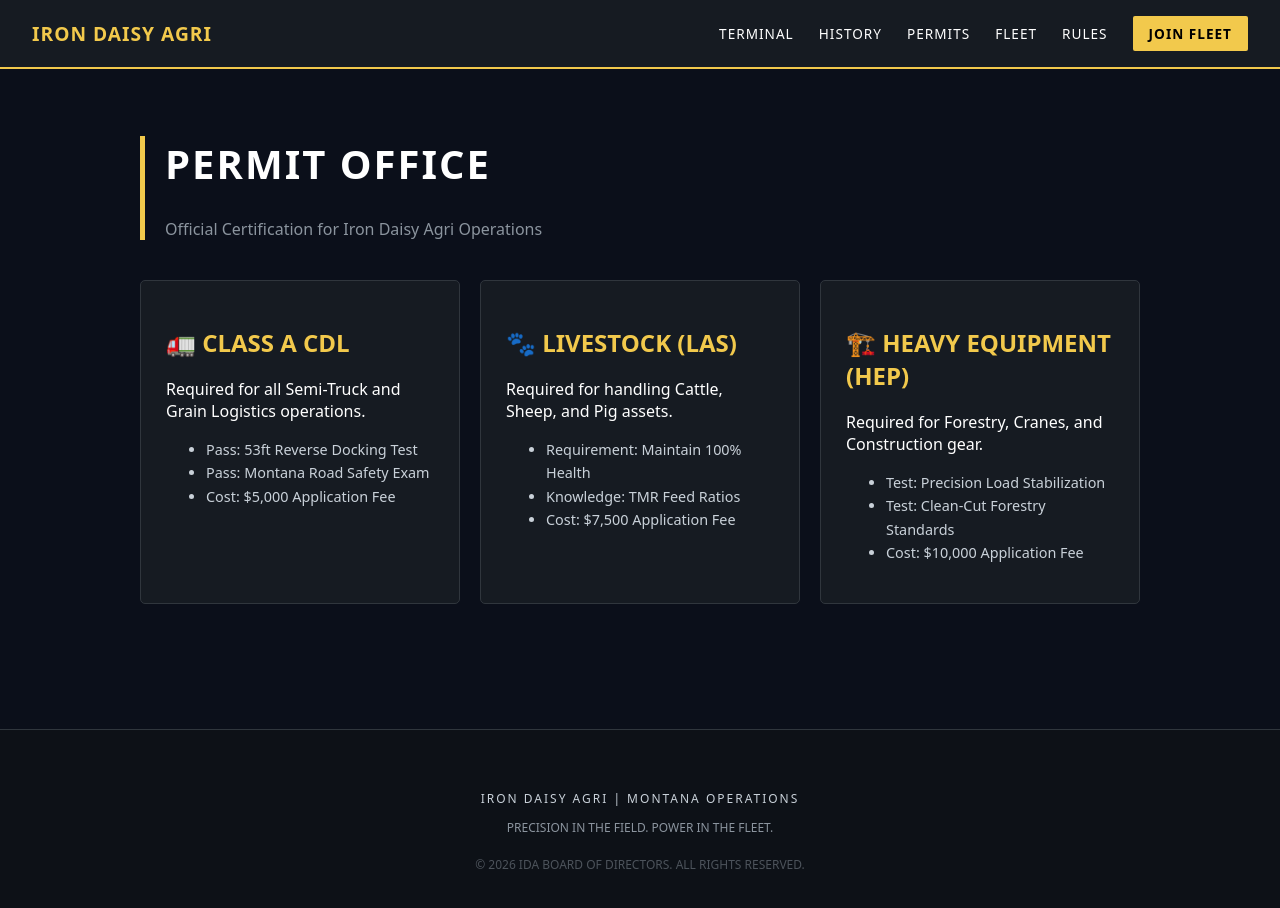
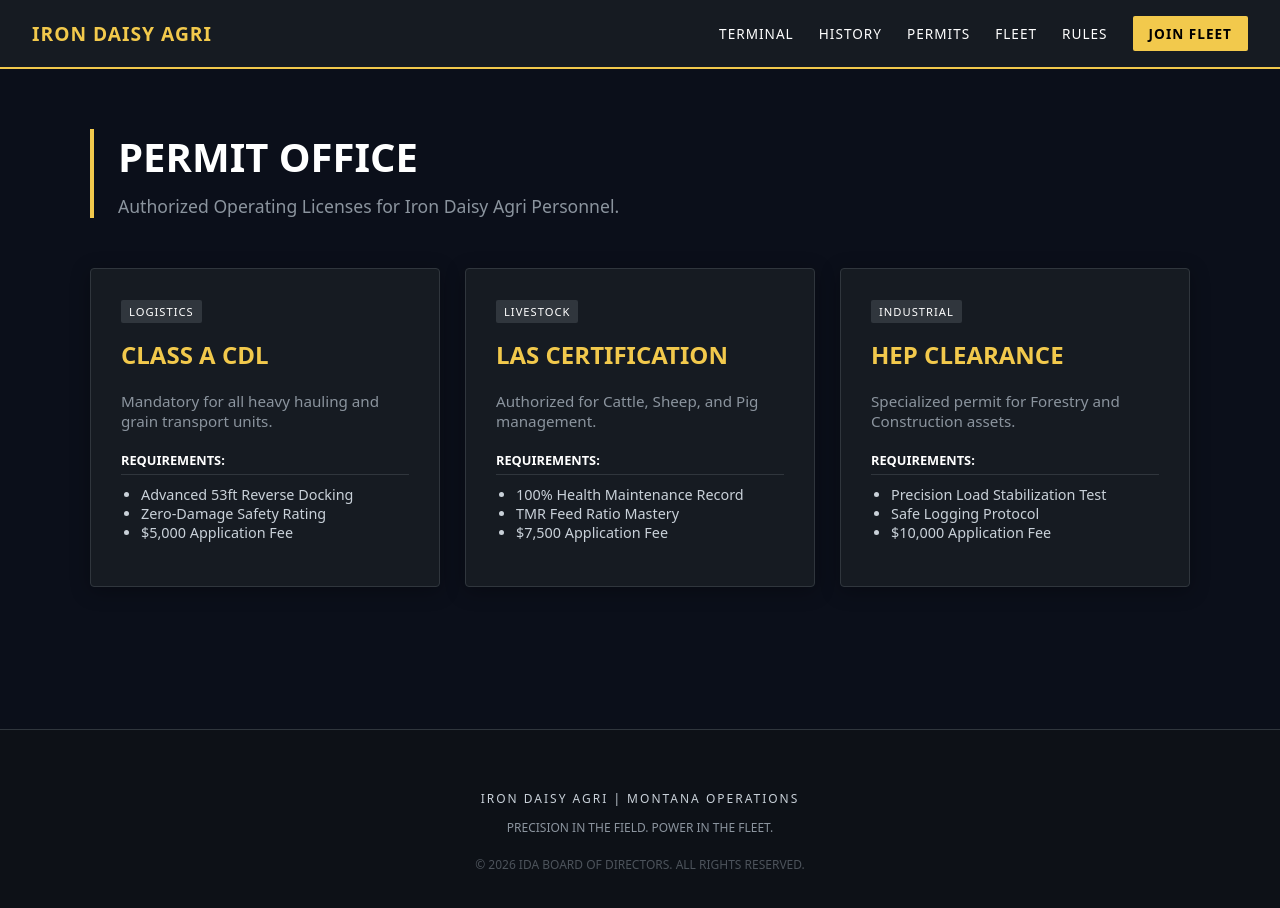
Before and after one commit to Daisyfarm/ctfg-portal, a Next.js app: page /permits in a window 1280 px wide. Shown: the top 908 px of the page. Built offline with nearby package versions, Linux system fonts and the light colour scheme.

Commit message:
Update page.tsx

```diff
--- a/app/permits/page.tsx
+++ b/app/permits/page.tsx
@@ -2,46 +2,51 @@ import React from 'react';
 
 export default function PermitsPage() {
   return (
-    <div style={{ padding: '40px', maxWidth: '1000px', margin: '0 auto' }}>
-      <header style={{ borderLeft: '5px solid #F2C94C', paddingLeft: '20px', marginBottom: '40px' }}>
-        <h1 style={{ fontSize: '2.5rem', textTransform: 'uppercase', letterSpacing: '2px' }}>
+    <div style={{ padding: '60px 20px', maxWidth: '1100px', margin: '0 auto' }}>
+      <div style={{ borderLeft: '4px solid #F2C94C', paddingLeft: '24px', marginBottom: '50px' }}>
+        <h1 style={{ fontSize: '2.5rem', fontWeight: 800, textTransform: 'uppercase', margin: 0 }}>
           Permit Office
         </h1>
-        <p style={{ color: '#8b949e' }}>Official Certification for Iron Daisy Agri Operations</p>
-      </header>
+        <p style={{ color: '#8b949e', marginTop: '10px', fontSize: '1.1rem' }}>
+          Authorized Operating Licenses for Iron Daisy Agri Personnel.
+        </p>
+      </div>
 
-      <div style={{ display: 'grid', gridTemplateColumns: 'repeat(auto-fit, minmax(300px, 1fr))', gap: '20px' }}>
+      <div style={{ display: 'grid', gridTemplateColumns: 'repeat(auto-fit, minmax(320px, 1fr))', gap: '25px' }}>
 
-        {/* CDL CARD */}
         <div style={cardStyle}>
-          <h2 style={{ color: '#F2C94C' }}>🚛 CLASS A CDL</h2>
-          <p>Required for all Semi-Truck and Grain Logistics operations.</p>
+          <div style={tagStyle}>LOGISTICS</div>
+          <h2 style={{ color: '#F2C94C', marginTop: '15px' }}>CLASS A CDL</h2>
+          <p style={descStyle}>Mandatory for all heavy hauling and grain transport units.</p>
+          <div style={reqHeader}>REQUIREMENTS:</div>
           <ul style={listStyle}>
-            <li>Pass: 53ft Reverse Docking Test</li>
-            <li>Pass: Montana Road Safety Exam</li>
-            <li>Cost: $5,000 Application Fee</li>
+            <li>Advanced 53ft Reverse Docking</li>
+            <li>Zero-Damage Safety Rating</li>
+            <li>$5,000 Application Fee</li>
           </ul>
         </div>
 
-        {/* LAS CARD */}
         <div style={cardStyle}>
-          <h2 style={{ color: '#F2C94C' }}>🐾 LIVESTOCK (LAS)</h2>
-          <p>Required for handling Cattle, Sheep, and Pig assets.</p>
+          <div style={tagStyle}>LIVESTOCK</div>
+          <h2 style={{ color: '#F2C94C', marginTop: '15px' }}>LAS CERTIFICATION</h2>
+          <p style={descStyle}>Authorized for Cattle, Sheep, and Pig management.</p>
+          <div style={reqHeader}>REQUIREMENTS:</div>
           <ul style={listStyle}>
-            <li>Requirement: Maintain 100% Health</li>
-            <li>Knowledge: TMR Feed Ratios</li>
-            <li>Cost: $7,500 Application Fee</li>
+            <li>100% Health Maintenance Record</li>
+            <li>TMR Feed Ratio Mastery</li>
+            <li>$7,500 Application Fee</li>
           </ul>
         </div>
 
-        {/* HEP CARD */}
         <div style={cardStyle}>
-          <h2 style={{ color: '#F2C94C' }}>🏗️ HEAVY EQUIPMENT (HEP)</h2>
-          <p>Required for Forestry, Cranes, and Construction gear.</p>
+          <div style={tagStyle}>INDUSTRIAL</div>
+          <h2 style={{ color: '#F2C94C', marginTop: '15px' }}>HEP CLEARANCE</h2>
+          <p style={descStyle}>Specialized permit for Forestry and Construction assets.</p>
+          <div style={reqHeader}>REQUIREMENTS:</div>
           <ul style={listStyle}>
-            <li>Test: Precision Load Stabilization</li>
-            <li>Test: Clean-Cut Forestry Standards</li>
-            <li>Cost: $10,000 Application Fee</li>
+            <li>Precision Load Stabilization Test</li>
+            <li>Safe Logging Protocol</li>
+            <li>$10,000 Application Fee</li>
           </ul>
         </div>
 
@@ -52,14 +57,21 @@ export default function PermitsPage() {
 
 const cardStyle = {
   background: '#161b22',
-  padding: '25px',
-  borderRadius: '5px',
-  border: '1px solid #30363d'
+  padding: '30px',
+  borderRadius: '4px',
+  border: '1px solid #30363d',
+  boxShadow: '0 4px 20px rgba(0,0,0,0.3)'
 };
 
-const listStyle = {
-  marginTop: '15px',
-  fontSize: '0.9rem',
-  lineHeight: '1.6',
-  color: '#c9d1d9'
+const tagStyle = {
+  fontSize: '0.7rem',
+  background: '#30363d',
+  padding: '4px 8px',
+  display: 'inline-block',
+  borderRadius: '2px',
+  letterSpacing: '1px'
 };
+
+const descStyle = { color: '#8b949e', fontSize: '0.95rem', marginBottom: '20px' };
+const reqHeader = { fontSize: '0.8rem', fontWeight: 'bold', color: 'white', borderBottom: '1px solid #30363d', paddingBottom: '5px' };
+const listStyle = { marginTop: '10px', fontSize: '0.9rem', color: '#c9d1d9', paddingLeft: '20px' };
```
